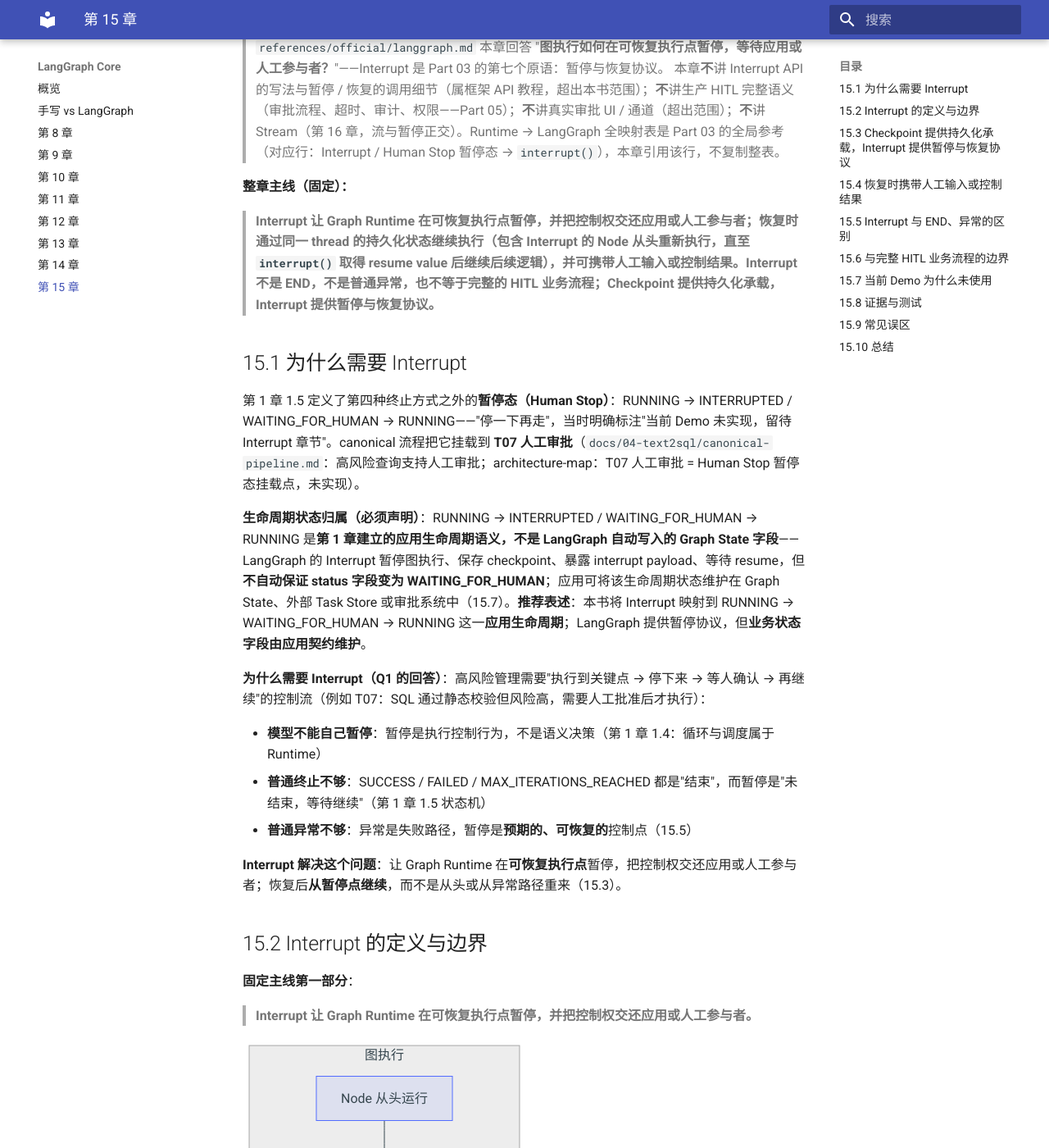
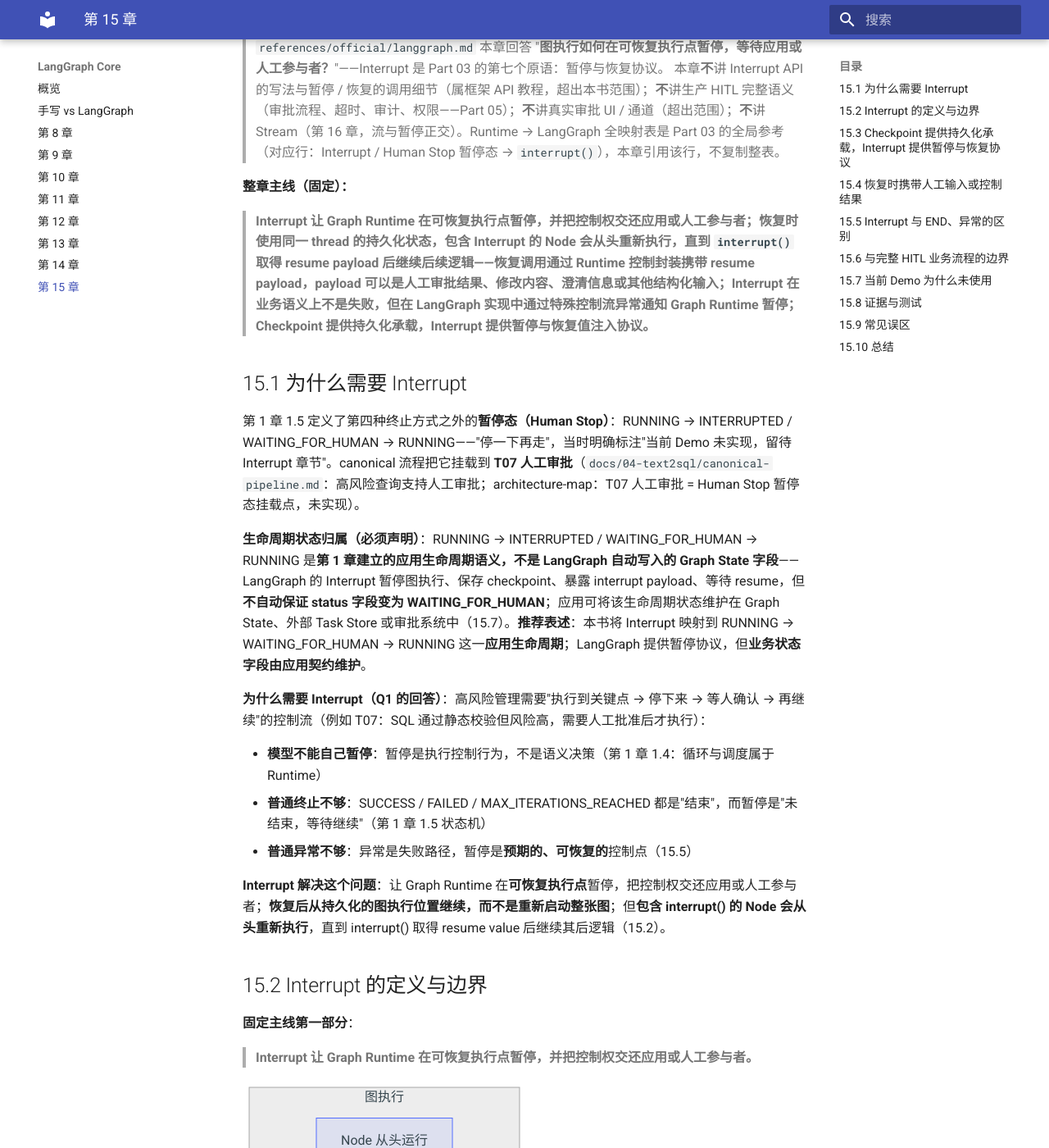
Before and after one commit to AnRun-M/enterprise-ai-agent-handbook, an MkDocs documentation site: the page built from docs/03-langgraph-core/ch15-interrupt.md, in a window 1280 px wide and 1400 px high, scrolled down 259 px. Shown: the whole window at 82% size. Built offline with MkDocs 1.6.1 and Material for MkDocs 9.7.7, drawn with Linux system fonts in a browser that asks for light colours; some of the changed text lies outside the part shown.

Commit message:
docs: align interrupt resume summary and terminology
Co-Authored-By: Claude <noreply@anthropic.com>

````diff
--- a/docs/03-langgraph-core/ch15-interrupt.md
+++ b/docs/03-langgraph-core/ch15-interrupt.md
@@ -7,7 +7,7 @@
 
 **整章主线（固定）：**
 
-> **Interrupt 让 Graph Runtime 在可恢复执行点暂停，并把控制权交还应用或人工参与者；恢复时通过同一 thread 的持久化状态继续执行（包含 Interrupt 的 Node 从头重新执行，直至 `interrupt()` 取得 resume value 后继续后续逻辑），并可携带人工输入或控制结果。Interrupt 不是 END，不是普通异常，也不等于完整的 HITL 业务流程；Checkpoint 提供持久化承载，Interrupt 提供暂停与恢复协议。**
+> **Interrupt 让 Graph Runtime 在可恢复执行点暂停，并把控制权交还应用或人工参与者；恢复时使用同一 thread 的持久化状态，包含 Interrupt 的 Node 会从头重新执行，直到 `interrupt()` 取得 resume payload 后继续后续逻辑——恢复调用通过 Runtime 控制封装携带 resume payload，payload 可以是人工审批结果、修改内容、澄清信息或其他结构化输入；Interrupt 在业务语义上不是失败，但在 LangGraph 实现中通过特殊控制流异常通知 Graph Runtime 暂停；Checkpoint 提供持久化承载，Interrupt 提供暂停与恢复值注入协议。**
 
 ## 15.1 为什么需要 Interrupt
 
@@ -21,7 +21,7 @@
 - **普通终止不够**：SUCCESS / FAILED / MAX_ITERATIONS_REACHED 都是"结束"，而暂停是"未结束，等待继续"（第 1 章 1.5 状态机）
 - **普通异常不够**：异常是失败路径，暂停是**预期的、可恢复的**控制点（15.5）
 
-**Interrupt 解决这个问题**：让 Graph Runtime 在**可恢复执行点**暂停，把控制权交还应用或人工参与者；恢复后**从暂停点继续**，而不是从头或从异常路径重来（15.3）。
+**Interrupt 解决这个问题**：让 Graph Runtime 在**可恢复执行点**暂停，把控制权交还应用或人工参与者；**恢复后从持久化的图执行位置继续，而不是重新启动整张图**；但**包含 interrupt() 的 Node 会从头重新执行**，直到 interrupt() 取得 resume value 后继续其后逻辑（15.2）。
 
 ## 15.2 Interrupt 的定义与边界
 
@@ -45,7 +45,7 @@ flowchart LR
 1. **在可恢复执行点暂停**：不是任意位置——暂停点是**可以持久化并恢复**的执行位置（15.3 的 Checkpoint 承载）
 2. **把控制权交还应用或人工参与者**：暂停期间图不再推进；由外部决定"继续、修改后继续、还是放弃"（T07 审批语义）
 3. **恢复时通过同一 thread 的持久化状态继续执行**（固定主线第二部分，15.3）
-4. **恢复时可携带人工输入或控制结果**（固定主线第三部分，15.4）
+4. **恢复调用通过 Runtime 控制封装携带 resume payload**——payload 可以是人工审批结果、修改内容、澄清信息或其他结构化输入（固定主线第三部分，15.4）
 
 **三条硬边界（固定主线第四部分）**：
 
@@ -99,7 +99,7 @@ flowchart LR
 
 **固定主线第三部分**：
 
-> **恢复时通过同一 thread 的持久化状态继续执行，并可携带人工输入或控制结果。**
+> **恢复时使用同一 thread 的持久化状态继续执行；恢复调用通过 Runtime 控制封装携带 resume payload——payload 可以是人工审批结果、修改内容、澄清信息或其他结构化输入。**
 
 Q6 的回答——**必须区分 Resume Payload 与 Command（两层概念）**：
 
@@ -119,11 +119,11 @@ flowchart LR
     INT --> CONT["Node 后续逻辑"]
 ```
 
-（不展开完整 API 教程，但概念层必须区分 payload 与 Command wrapper——第 13 章 13.2 作用域声明。）
+（不展开完整 API 教程，但概念层必须区分 payload 与 Command wrapper——第 13 章 13.2 作用域声明。）**层级必须明确**：**payload 是业务内容**（审批结果、修改内容、澄清信息等）；**Command 是 Runtime 恢复封装**（携带 payload 恢复同一 thread）；**Command 不是审批决定本身**；恢复后的 State Update / routing intent 由 **Node / Command / Edge 表达**（第 10 / 13 / 11 章），最终由 Graph Runtime 调度（15.3 五层职责）。
 
 **Interrupt Payload Contract（最小边界）**：payload 是向调用方表达"为什么暂停、需要什么输入"的**协议数据**，应当：**可序列化**；**大小受控**；**不直接携带连接对象或运行时句柄**；**敏感字段受权限与脱敏策略约束**；**大对象使用 ID / URI / digest / summary 引用**（第 2 章 2.6 引用策略）。不展开 API 类型签名。
 
-**边界**：恢复时"合并新输入的语义"（如何与已持久化状态结合、拒绝后走什么路径）属于**应用契约与 Part 05 生产语义**（第 14 章 14.3 同款边界）；本章只立"可携带人工输入或控制结果"这一语义。
+**边界**：恢复时"合并新输入的语义"（如何与已持久化状态结合、拒绝后走什么路径）属于**应用契约与 Part 05 生产语义**（第 14 章 14.3 同款边界）；本章只立"恢复调用携带 resume payload"这一语义。
 
 ## 15.5 Interrupt 与 END、异常的区别
 
````
Also changed, not shown: .ai/context/current.md (+2 -2 lines), .ai/tasks/TASK-0022-chapter-15-interrupt.md (+1 -1 lines).
